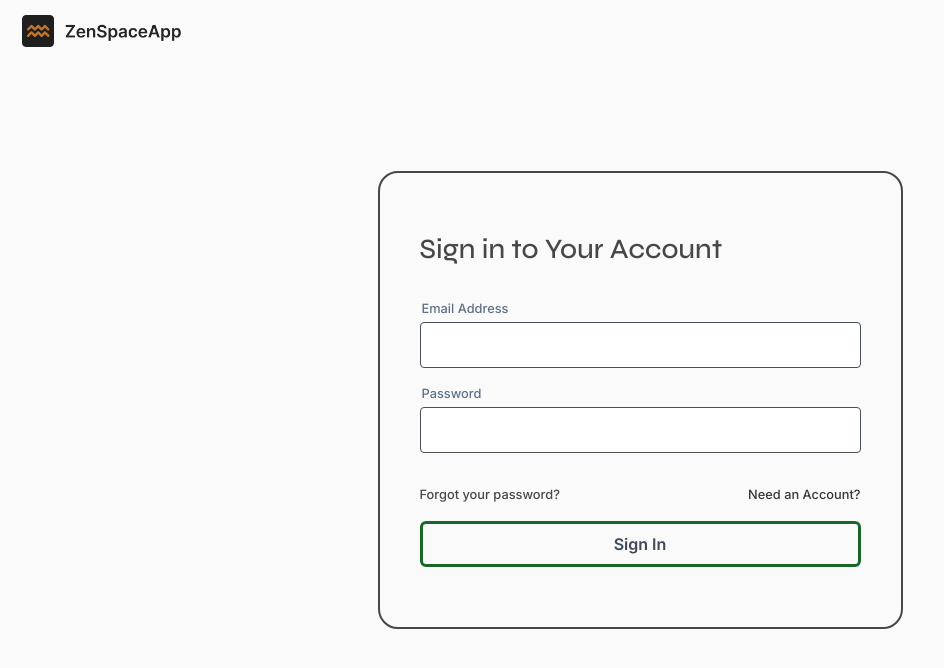
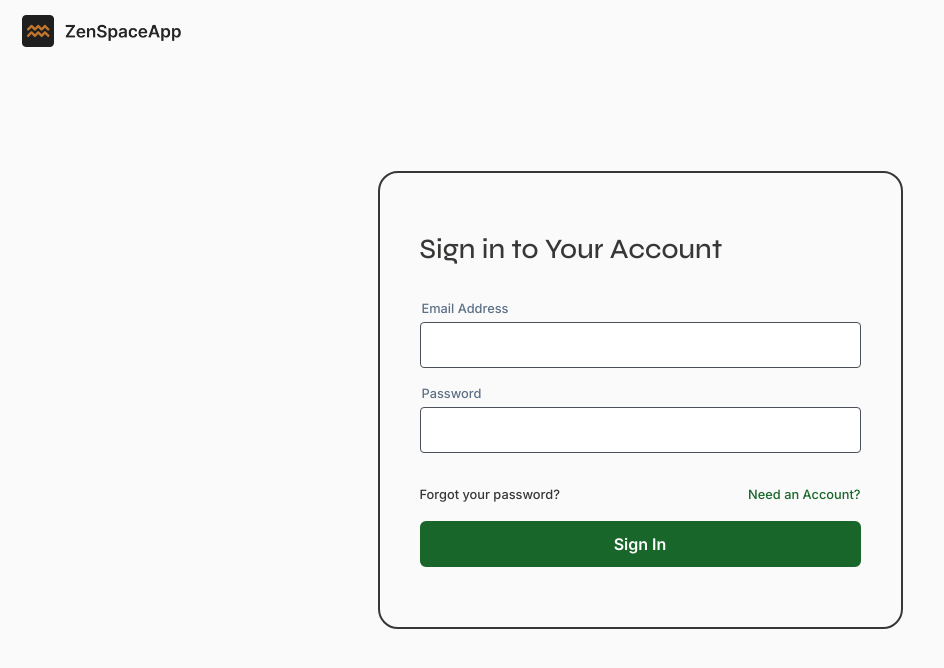
Before and after one commit to ZenSpaceApp/zenspace-website, a Next.js app: page /login in a window 1280 px wide. Shown: the top 668 px of the page, without its empty margins (0-944 px from the left). Built offline with nearby package versions, Linux system fonts and the light colour scheme.

Commit message:
Changed the body text color to  --bg--alt--2

```diff
--- a/styles/styles.scss
+++ b/styles/styles.scss
@@ -37,7 +37,7 @@ $color-background-light: #e5f5f5;
 $color-background-secondary: #00000005;
 $color-background-dark: #d8d8d8;
 
-$color-main: #474747 !important;
+$color-main: var(--bg--alt--2) !important;
 $color-background: var(--bg--body--main);
 $color-dominant: #0080ff;
 $color-active: #3e566e;
@@ -1531,7 +1531,9 @@ footer {
             margin-bottom: 4px;
           }
         }
-
+        a {
+          color: var(--secondary) !important;
+        }
         .acct-mgmt {
           display: flex;
           justify-content: space-between;
@@ -1543,6 +1545,12 @@ footer {
         .btn {
           width: 100% !important;
           line-height: 1.0;
+          background: var(--secondary);
+          color: white !important;
+
+          &:hover {
+            background: var(--bg--alt--2) !important;
+          }
         }
       }
 
```
